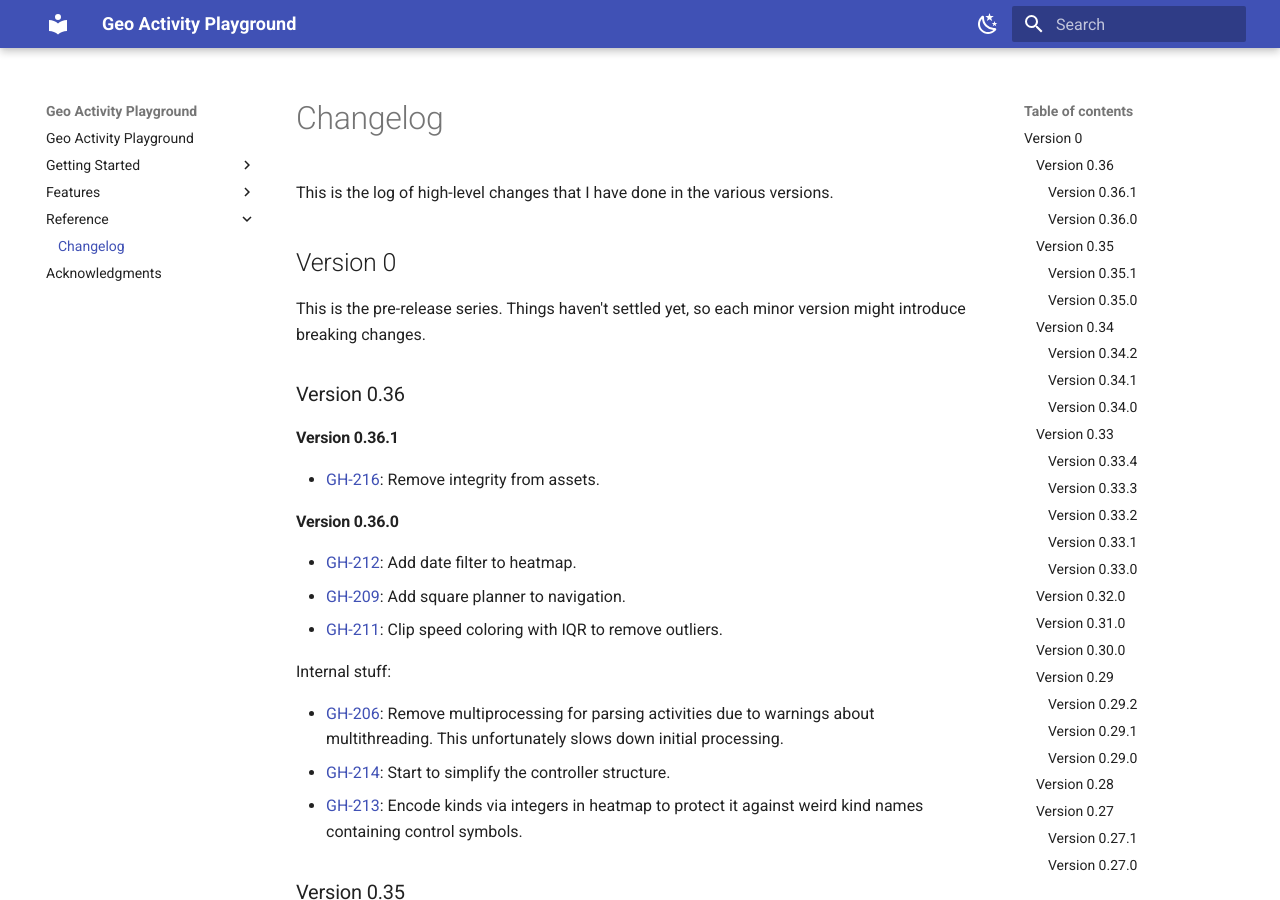
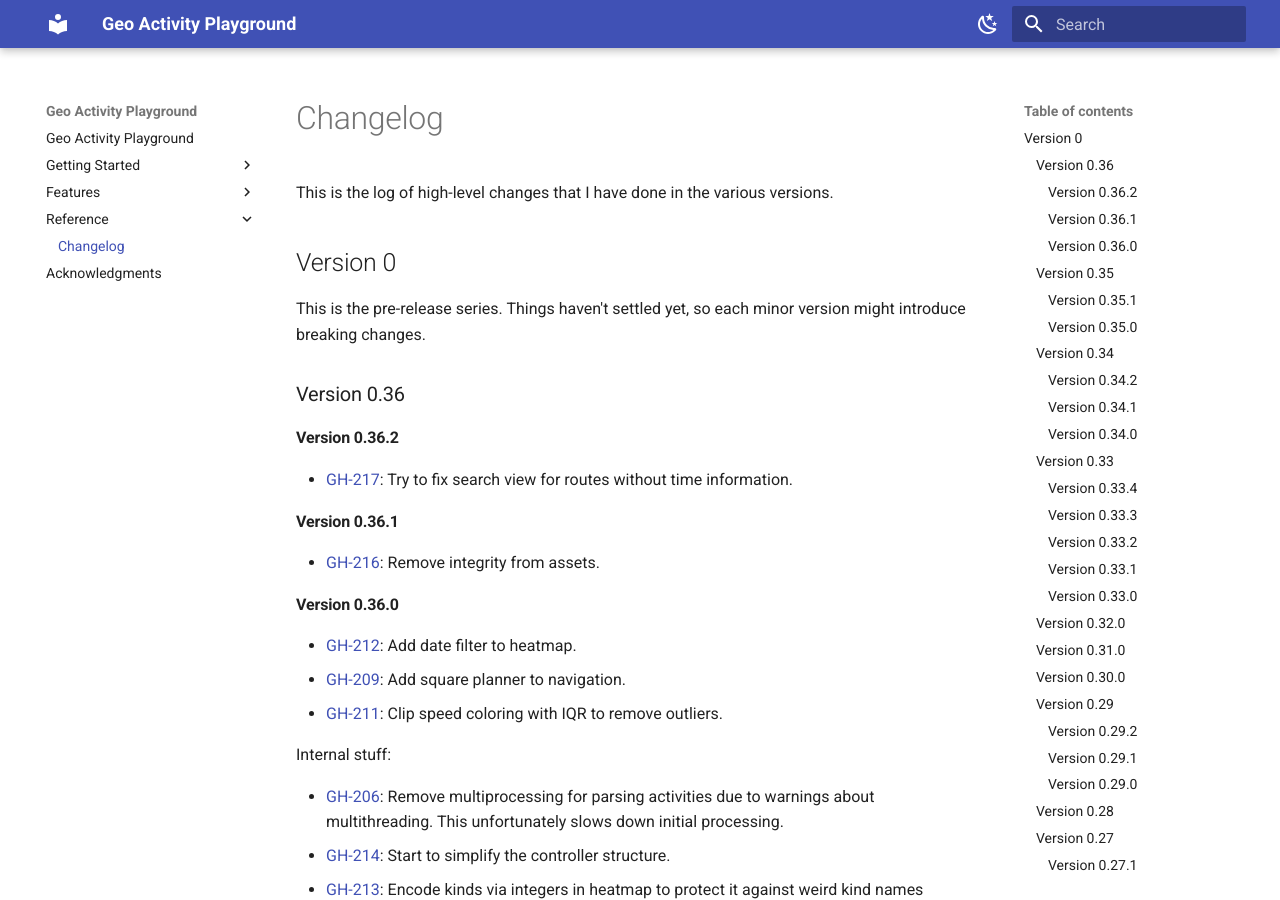
Before and after one commit to martin-ueding/geo-activity-playground, an MkDocs documentation site: the page built from docs/reference/changelog.md, in a window 1280 px wide and 900 px high. Built offline with MkDocs 1.6.1 and Material for MkDocs 9.7.7, drawn with Linux system fonts in a browser that asks for light colours.

Commit message:
Changelog entry

```diff
--- a/docs/reference/changelog.md
+++ b/docs/reference/changelog.md
@@ -11,6 +11,10 @@ This is the log of high-level changes that I have done in the various versions.
 This is the pre-release series. Things haven't settled yet, so each minor version might introduce breaking changes.
 
 ### Version 0.36
+
+#### Version 0.36.2
+
+- [GH-217](https://github.com/martin-ueding/geo-activity-playground/issues/217): Try to fix search view for routes without time information.
 
 #### Version 0.36.1
 
```
